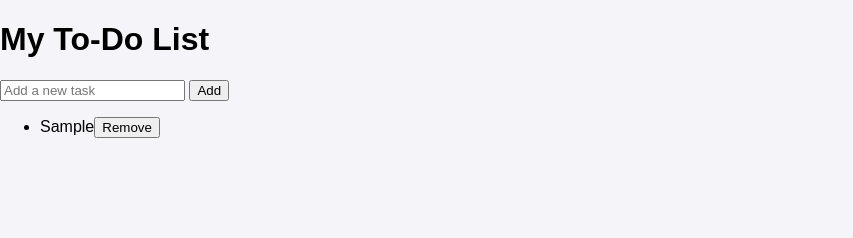
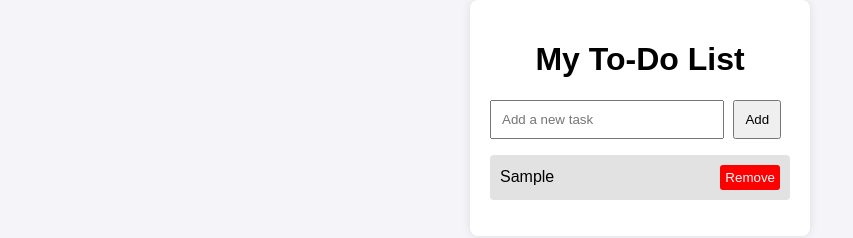
Before and after one commit to mikee-cell/task-2, a plain HTML site: page index.html in a window 1280 px wide. Both pictures are taken after typing "Sample" into the empty fields and a click on the button "Add". Shown: the whole page, without its empty margins (0-853 px from the left). Drawn offline with Linux system fonts and the light colour scheme.

Commit message:
Update styles.css

```diff
--- a/styles.css
+++ b/styles.css
@@ -1 +1,58 @@
-body { font-family: Arial, sans-serif; background-color: #f4f4f9; margin: 0; padding: 0; }\n.container { width: 300px; margin: auto; padding: 20px; background: white; border-radius: 8px; box-shadow: 0 0 10px rgba(0, 0, 0, 0.1); }\nh1 { text-align: center; }\n#taskInput { width: 70%; padding: 10px; margin-right: 5px; }\n#addButton { padding: 10px; }\nul { list-style: none; padding: 0; }\nli { display: flex; justify-content: space-between; align-items: center; padding: 10px; margin: 5px 0; background: #e2e2e2; border-radius: 4px; }\n.completed { text-decoration: line-through; color: grey; }\n.remove { background: red; color: white; border: none; padding: 5px; border-radius: 3px; cursor: pointer; }
+body {
+  font-family: Arial, sans-serif;
+  background-color: #f4f4f9;
+  margin: 0;
+  padding: 0;
+}
+
+.container {
+  width: 300px;
+  margin: auto;
+  padding: 20px;
+  background: white;
+  border-radius: 8px;
+  box-shadow: 0 0 10px rgba(0, 0, 0, 0.1);
+}
+
+h1 {
+  text-align: center;
+}
+
+#taskInput {
+  width: 70%;
+  padding: 10px;
+  margin-right: 5px;
+}
+
+#addButton {
+  padding: 10px;
+}
+
+ul {
+  list-style: none;
+  padding: 0;
+}
+
+li {
+  display: flex;
+  justify-content: space-between;
+  align-items: center;
+  padding: 10px;
+  margin: 5px 0;
+  background: #e2e2e2;
+  border-radius: 4px;
+}
+
+.completed {
+  text-decoration: line-through;
+  color: grey;
+}
+
+.remove {
+  background: red;
+  color: white;
+  border: none;
+  padding: 5px;
+  border-radius: 3px;
+  cursor: pointer;
+}
```
